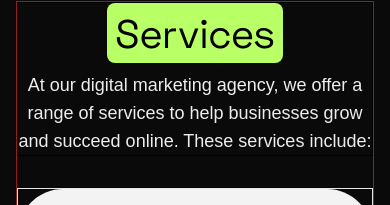
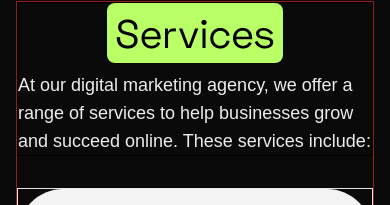
Before and after one commit to MarceloRodriguesOliveira/dev-service-hub, a Next.js app: page / in a window 390 px wide. Shown: the part 811-1016 px from the top of the page. Built offline with nearby package versions, Linux system fonts and the light colour scheme.

Commit message:
style: fixed text-center on mobile

```diff
--- a/app/components/label/LabelText.tsx
+++ b/app/components/label/LabelText.tsx
@@ -5,9 +5,7 @@ type textProp = {
 export default function LabelText({ children }: textProp) {
   return (
     <>
-      <p className="text-lg front-grotesk text-center md:text-left">
-        {children}
-      </p>
+      <p className="text-lg front-grotesk md:text-left">{children}</p>
     </>
   );
 }
```
